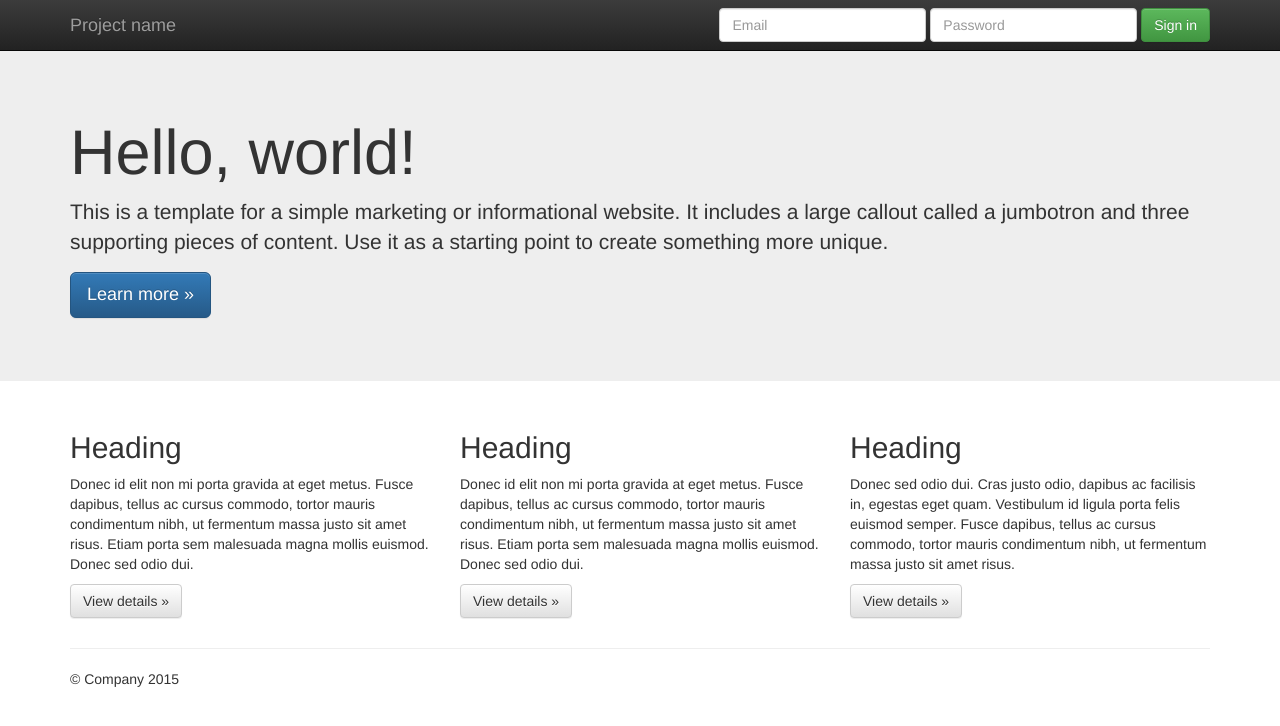
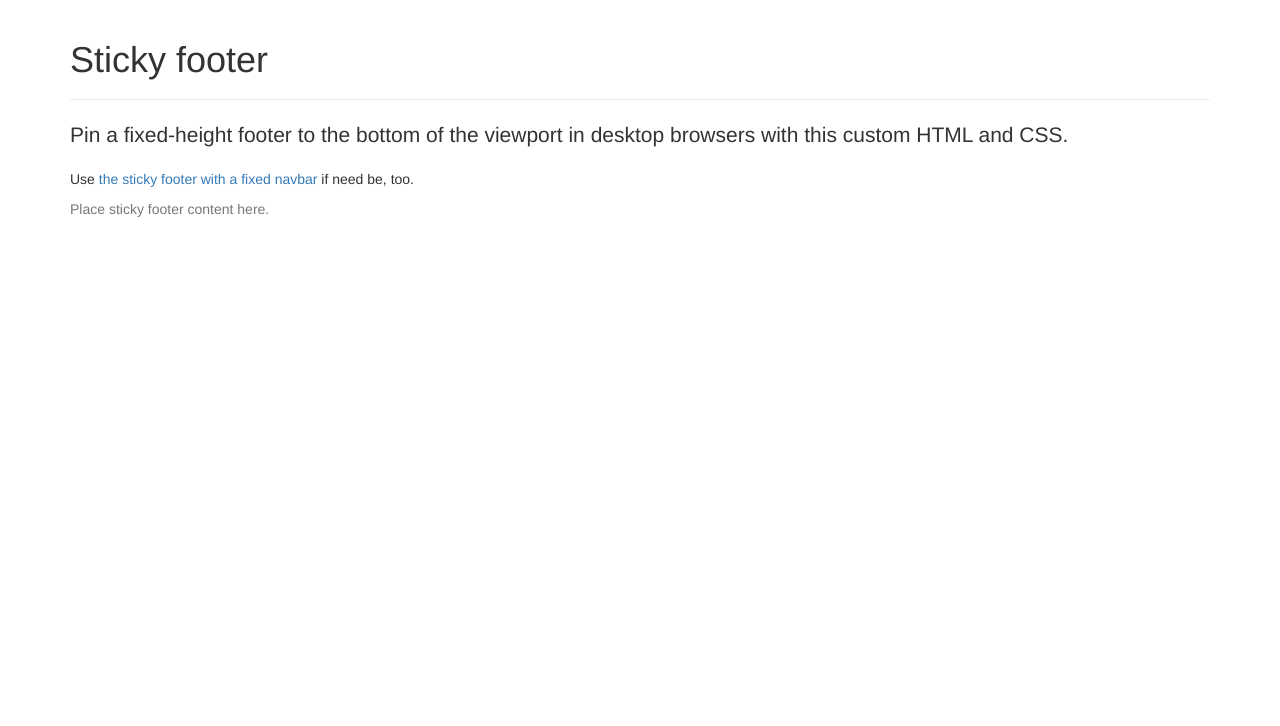
Before and after one commit to juanjo23/juanjo23.github.io, a plain HTML site: page index.html in a window 1280 px wide. Drawn offline with nearby package versions, Linux system fonts and the light colour scheme.

Commit message:
Sticky footer

```diff
--- a/index.html
+++ b/index.html
@@ -1,91 +1,37 @@
-<!doctype html>
-<html class="no-js" lang="">
+<!DOCTYPE html>
+<html lang="es">
 <head>
   <meta charset="utf-8">
-        <meta http-equiv="X-UA-Compatible" content="IE=edge,chrome=1">
-        <title></title>
-        <meta name="description" content="">
+  <meta http-equiv="X-UA-Compatible" content="IE=edge">
   <meta name="viewport" content="width=device-width, initial-scale=1">
+  <!-- The above 3 meta tags *must* come first in the head; any other head content must come *after* these tags -->
+  <link rel="icon" href="../../favicon.ico">
 
+  <title>Sticky Footer Template for Bootstrap</title>
+
+  <!-- Bootstrap core CSS -->
   <link rel="stylesheet" href="css/bootstrap.min.css">
-        <style>
-            body {
-                padding-top: 50px;
-                padding-bottom: 20px;
-            }
-        </style>
-        <link rel="stylesheet" href="css/bootstrap-theme.min.css">
-        <link rel="stylesheet" href="css/main.css">
+</head>
 
-        <!--[if lt IE 9]>
-            <script src="js/vendor/html5-3.6-respond-1.4.2.min.js"></script>
-        <![endif]-->
-    </head>
 <body>
-    <nav class="navbar navbar-inverse navbar-fixed-top" role="navigation">
+
+  <!-- Begin page content -->
   <div class="container">
-        <div class="navbar-header">
-          <button type="button" class="navbar-toggle collapsed" data-toggle="collapse" data-target="#navbar" aria-expanded="false" aria-controls="navbar">
-            <span class="sr-only">Toggle navigation</span>
-            <span class="icon-bar"></span>
-            <span class="icon-bar"></span>
-            <span class="icon-bar"></span>
-          </button>
-          <a class="navbar-brand" href="#">Project name</a>
+    <div class="page-header">
+      <h1>Sticky footer</h1>
     </div>
-        <div id="navbar" class="navbar-collapse collapse">
-          <form class="navbar-form navbar-right" role="form">
-            <div class="form-group">
-              <input type="text" placeholder="Email" class="form-control">
-            </div>
-            <div class="form-group">
-              <input type="password" placeholder="Password" class="form-control">
-            </div>
-            <button type="submit" class="btn btn-success">Sign in</button>
-          </form>
-        </div><!--/.navbar-collapse -->
-      </div>
-    </nav>
-
-    <!-- Main jumbotron for a primary marketing message or call to action -->
-    <div class="jumbotron">
-      <div class="container">
-        <h1>Hello, world!</h1>
-        <p>This is a template for a simple marketing or informational website. It includes a large callout called a jumbotron and three supporting pieces of content. Use it as a starting point to create something more unique.</p>
-        <p><a class="btn btn-primary btn-lg" href="#" role="button">Learn more &raquo;</a></p>
-      </div>
+    <p class="lead">Pin a fixed-height footer to the bottom of the viewport in desktop browsers with this custom HTML and CSS.</p>
+    <p>Use <a href="../sticky-footer-navbar">the sticky footer with a fixed navbar</a> if need be, too.</p>
   </div>
 
+  <footer class="footer">
     <div class="container">
-      <!-- Example row of columns -->
-      <div class="row">
-        <div class="col-md-4">
-          <h2>Heading</h2>
-          <p>Donec id elit non mi porta gravida at eget metus. Fusce dapibus, tellus ac cursus commodo, tortor mauris condimentum nibh, ut fermentum massa justo sit amet risus. Etiam porta sem malesuada magna mollis euismod. Donec sed odio dui. </p>
-          <p><a class="btn btn-default" href="#" role="button">View details &raquo;</a></p>
+      <p class="text-muted">Place sticky footer content here.</p>
     </div>
-        <div class="col-md-4">
-          <h2>Heading</h2>
-          <p>Donec id elit non mi porta gravida at eget metus. Fusce dapibus, tellus ac cursus commodo, tortor mauris condimentum nibh, ut fermentum massa justo sit amet risus. Etiam porta sem malesuada magna mollis euismod. Donec sed odio dui. </p>
-          <p><a class="btn btn-default" href="#" role="button">View details &raquo;</a></p>
-       </div>
-        <div class="col-md-4">
-          <h2>Heading</h2>
-          <p>Donec sed odio dui. Cras justo odio, dapibus ac facilisis in, egestas eget quam. Vestibulum id ligula porta felis euismod semper. Fusce dapibus, tellus ac cursus commodo, tortor mauris condimentum nibh, ut fermentum massa justo sit amet risus.</p>
-          <p><a class="btn btn-default" href="#" role="button">View details &raquo;</a></p>
-        </div>
-      </div>
+  </footer>
 
-      <hr>
 
-      <footer>
-        <p>&copy; Company 2015</p>
-      </footer>
-    </div> <!-- /container -->        <script src="//ajax.googleapis.com/ajax/libs/jquery/1.11.2/jquery.min.js"></script>
-        <script>window.jQuery || document.write('<script src="js/vendor/jquery-1.11.2.min.js"><\/script>')</script>
-
-        <script src="js/vendor/bootstrap.min.js"></script>
-
-        <script src="js/main.js"></script>
+  <!-- IE10 viewport hack for Surface/desktop Windows 8 bug -->
+  <script src="../../assets/js/ie10-viewport-bug-workaround.js"></script>
 </body>
 </html>
```
Lines whose indentation alone changed are shown as unchanged.
